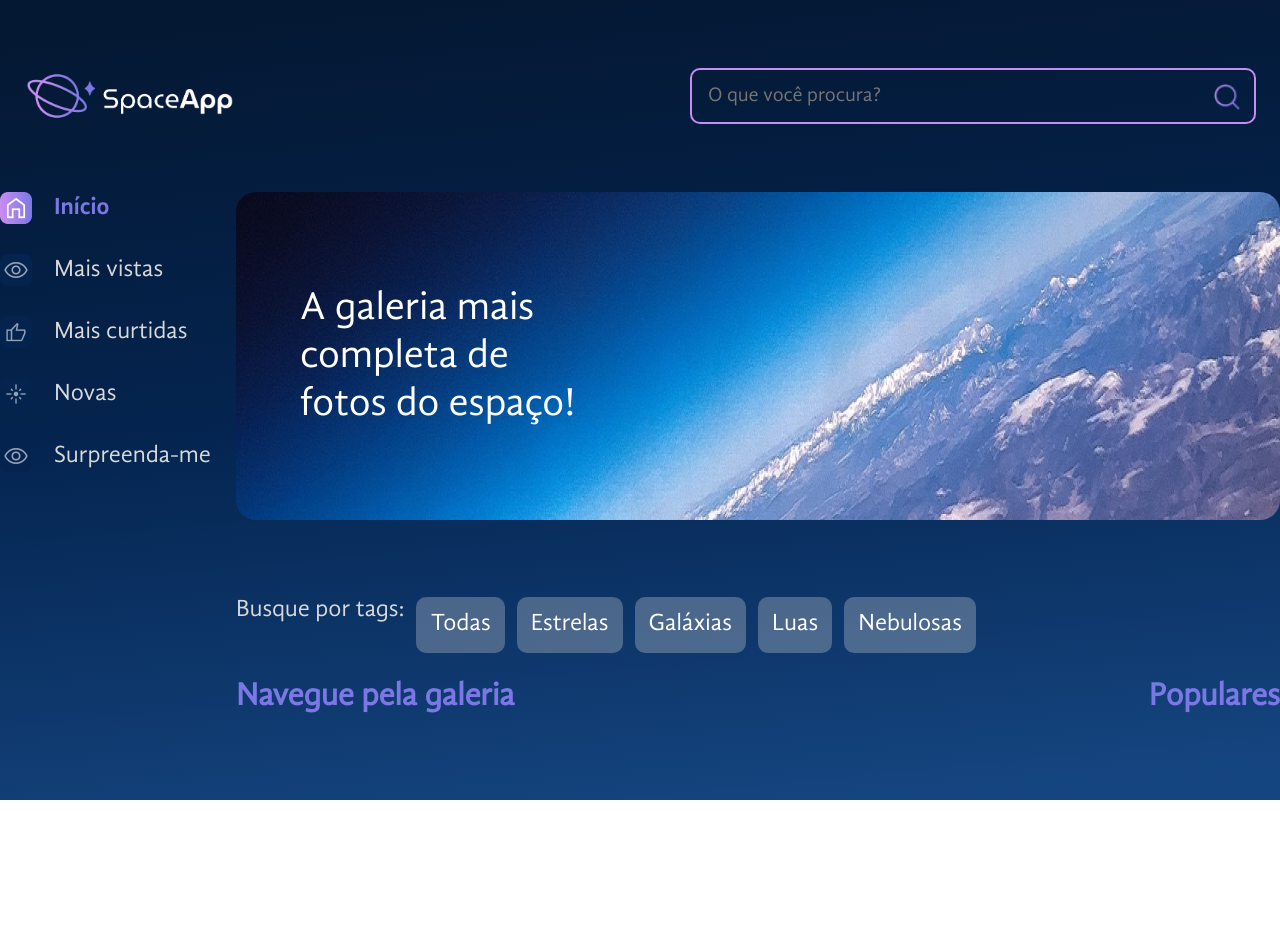
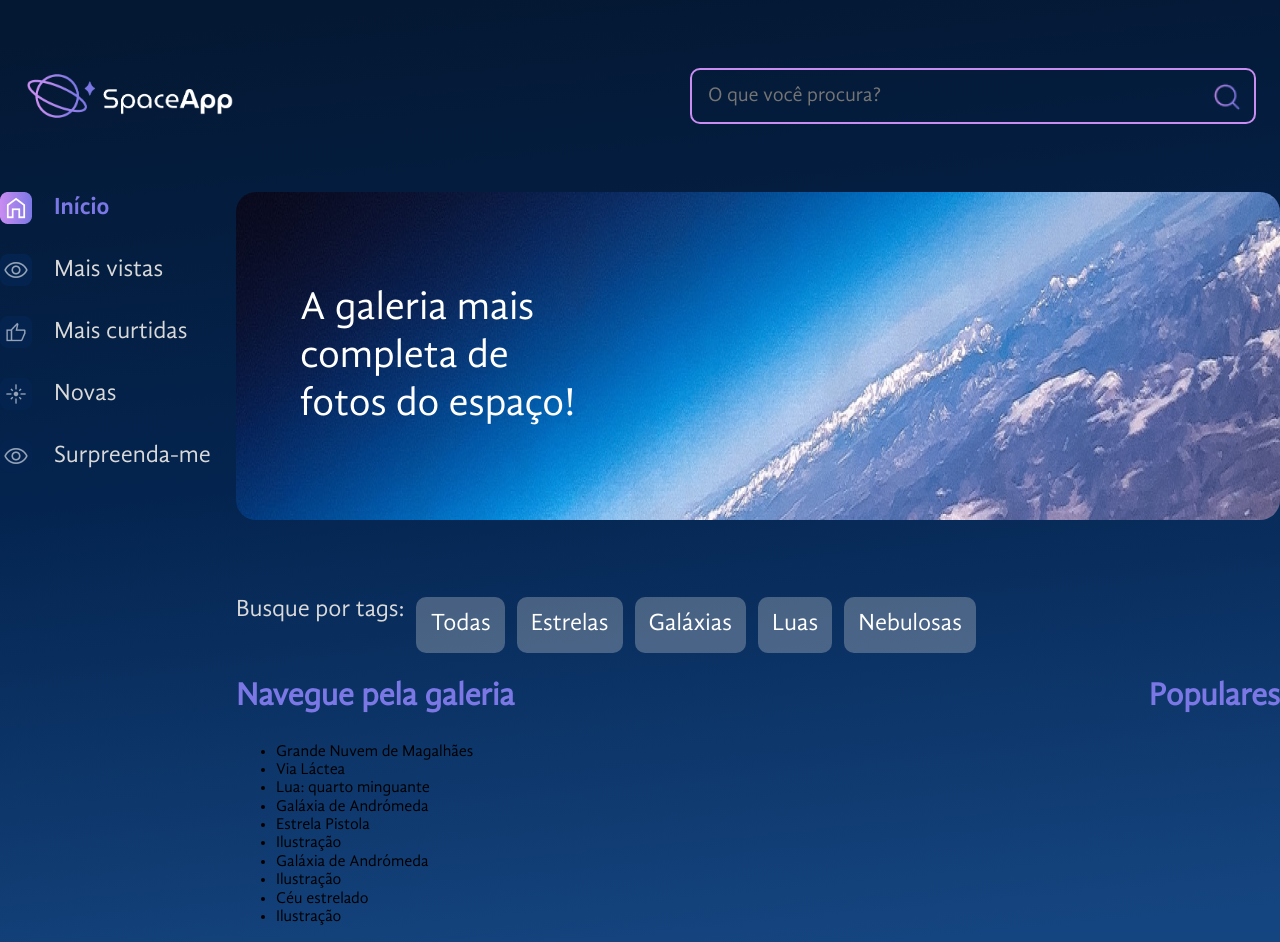
Before and after one commit to davidtpires/space-app, a React (Vite) app: page / in a window 1280 px wide. Before the commit the page ends 800 px from the top, so only its background shows below. Built offline with nearby package versions, Linux system fonts and the light colour scheme.

Commit message:
Desafio: imagens precisam ser estilosas

```diff
--- a/src/App.jsx
+++ b/src/App.jsx
@@ -5,6 +5,9 @@
 import Banner from "./componentes/Banner";
 import bannerBackground from "./assets/banner.png";
 import Galeria from "./componentes/Galeria";
+
+import fotos from './fotos.json'
+import { useState } from "react";
 
 const FundoGradiente = styled.div`
   background: linear-gradient(
@@ -34,7 +37,8 @@
   flex-grow: 1;
 `;
 
-function App() {
+const App = () => {
+  const [fotosDaGaleria, setFotosDaGaleria] = useState (fotos)
   return (
     <FundoGradiente>
       <EstilosGlobais />
@@ -47,7 +51,7 @@
               texto="A galeria mais completa de fotos do espaço!"
               backgroundImage={bannerBackground}
             />
-            <Galeria />
+            <Galeria fotos={fotosDaGaleria}/>
           </ConteudoGalaria>
         </MainContainer>
       </AppContainer>
--- a/src/componentes/Galeria/index.jsx
+++ b/src/componentes/Galeria/index.jsx
@@ -11,14 +11,16 @@
     flex-grow: 1;
 `
 
-const Galeria = () => {
+const Galeria = ({ fotos = []}) => {
     return (
         <>
             <Tags />
             <GaleriaContainer>
                 <SecaoFluida>
                     <Titulo>Navegue pela galeria</Titulo>
-
+                    <ul>
+                        {fotos.map( foto => <li>{foto.titulo}</li>)}
+                    </ul>
                 </SecaoFluida>
                 <Populares />
 
--- /dev/null
+++ b/src/fotos.json
@@ -0,0 +1,72 @@
+[
+  {
+    "titulo": "Grande Nuvem de Magalhães",
+    "fonte": "Alura Space",
+    "path": "/imagens/galeria/foto-1.png",
+    "id": "1",
+    "tagId": 2
+  },
+  {
+    "titulo": "Via Láctea",
+    "fonte": "Alura Space",
+    "path": "/imagens/galeria/foto-2.png",
+    "id": "2",
+    "tagId": 2
+  },
+  {
+    "titulo": "Lua: quarto minguante",
+    "fonte": "Alura Space",
+    "path": "/imagens/galeria/foto-3.png",
+    "id": "3",
+    "tagId": 3
+  },
+  {
+    "titulo": "Galáxia de Andrómeda",
+    "fonte": "Alura Space",
+    "path": "/imagens/galeria/foto-4.png",
+    "id": "4",
+    "tagId": 2
+  },
+  {
+    "titulo": "Estrela Pistola",
+    "fonte": "Alura Space",
+    "path": "/imagens/galeria/foto-5.png",
+    "id": "5",
+    "tagId": 1
+  },
+  {
+    "titulo": "Ilustração",
+    "fonte": "Alura Space",
+    "path": "/imagens/galeria/foto-6.png",
+    "id": "6",
+    "tagId": 4
+  },
+  {
+    "titulo": "Galáxia de Andrómeda",
+    "fonte": "Alura Space",
+    "path": "/imagens/galeria/foto-7.png",
+    "id": "7",
+    "tagId": 2
+  },
+  {
+    "titulo": "Ilustração",
+    "fonte": "Alura Space",
+    "path": "/imagens/galeria/foto-8.png",
+    "id": "8",
+    "tagId": 4
+  },
+  {
+    "titulo": "Céu estrelado",
+    "fonte": "Alura Space",
+    "path": "/imagens/galeria/foto-9.png",
+    "id": "9",
+    "tagId": 1
+  },
+  {
+    "titulo": "Ilustração",
+    "fonte": "Alura Space",
+    "path": "/imagens/galeria/foto-10.png",
+    "id": "10",
+    "tagId": 1
+  }
+]
```
Also changed, not shown: src/componentes/Galeria/Imagem/index.jsx (added, +46 -0 lines).
